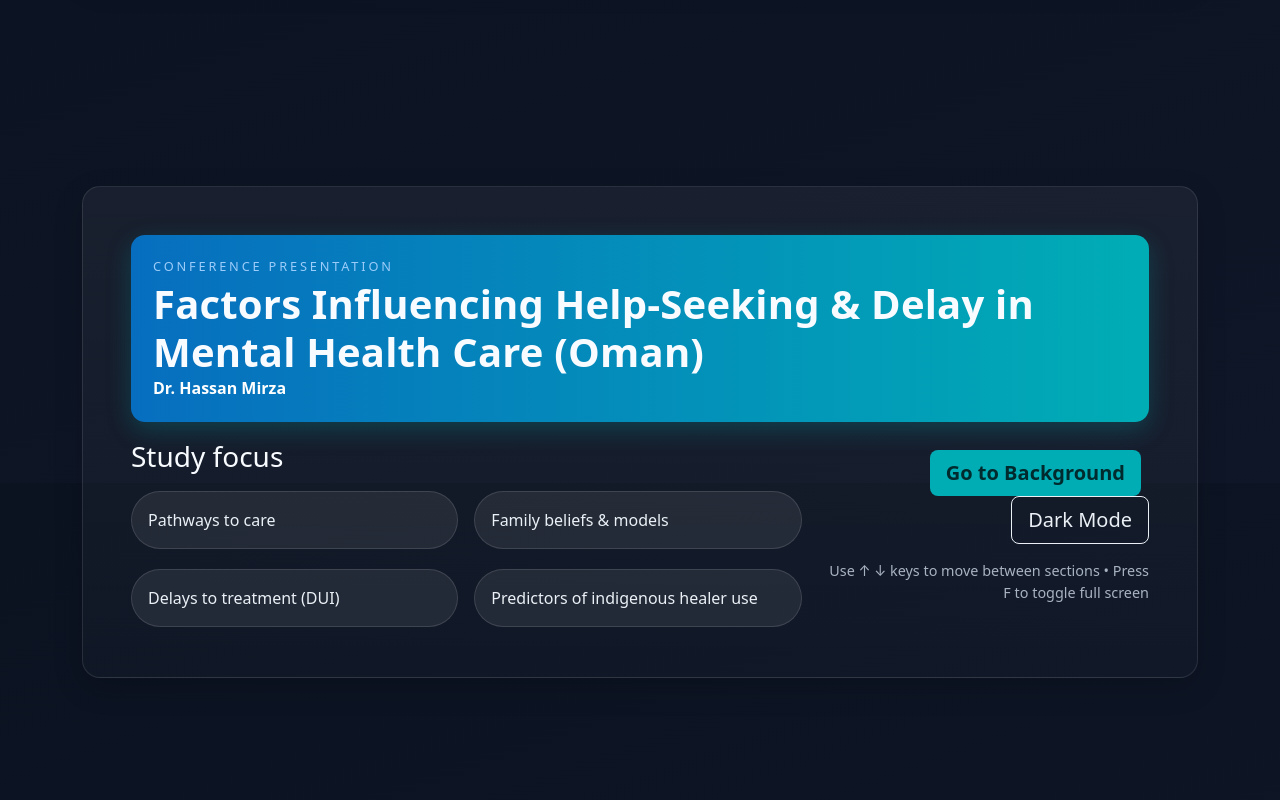
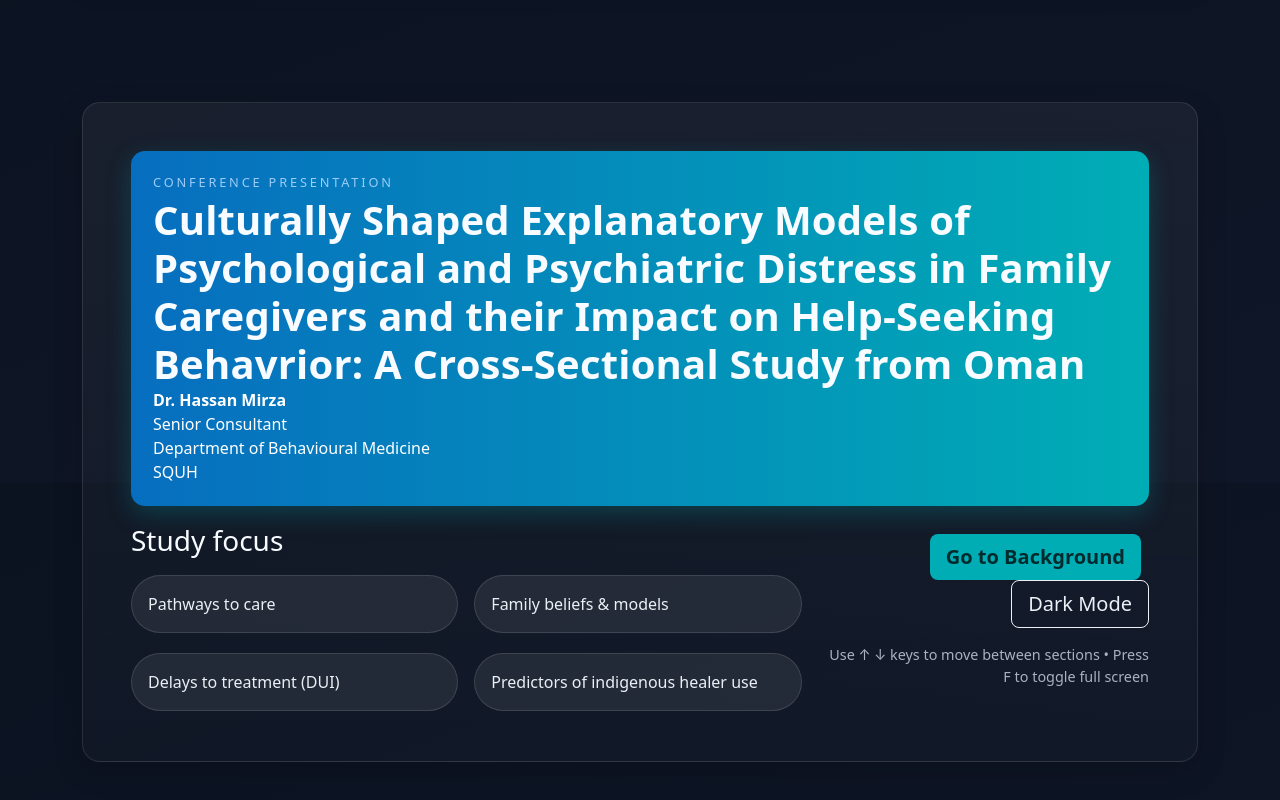
Before and after one commit to muhdmurtaza/delay-mental-health, a plain HTML site: page index.html in a window 1280 px wide. Shown: the part 2717-3517 px from the top of the page. Drawn offline with nearby package versions, Linux system fonts and the light colour scheme; a script that the page names is missing.

Commit message:
Title updated

```diff
--- a/index.html
+++ b/index.html
@@ -281,8 +281,11 @@
       <div class="deck-card p-4 p-lg-5">
         <div class="band">
           <div class="kicker">Conference Presentation</div>
-          <h1 class="mt-1 mb-0">Factors Influencing Help-Seeking & Delay in Mental Health Care (Oman)</h1>
+          <h1 class="mt-1 mb-0">Culturally Shaped Explanatory Models of Psychological and Psychiatric Distress in Family Caregivers and their Impact on Help-Seeking Behavrior: A Cross-Sectional Study from Oman</h1>
           <p class="mb-0"><strong>Dr. Hassan Mirza</strong></p>
+          <p class="mb-0">Senior Consultant</p>
+          <p class="mb-0">Department of Behavioural Medicine</p>
+          <p class="mb-0">SQUH</p>
         </div>
         <div class="row g-4 align-items-center">
           <div class="col-lg-8">
```
